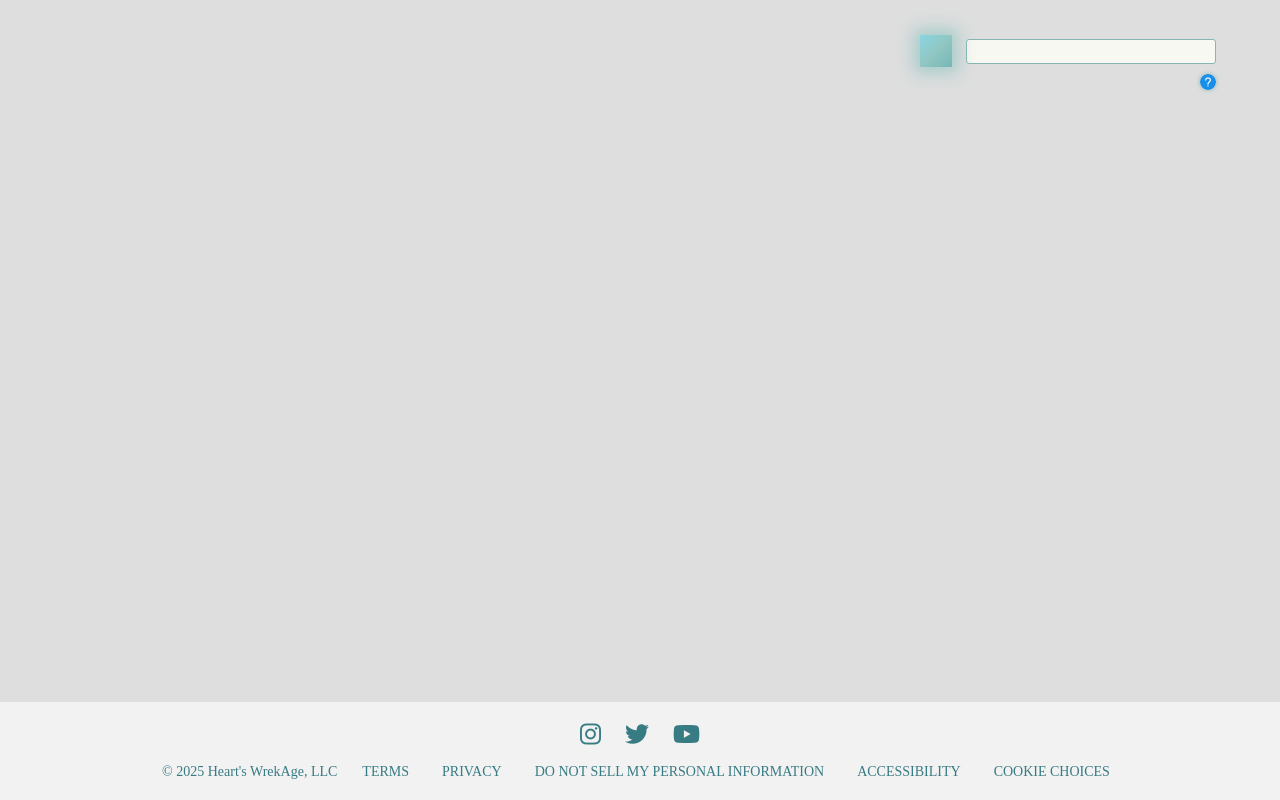
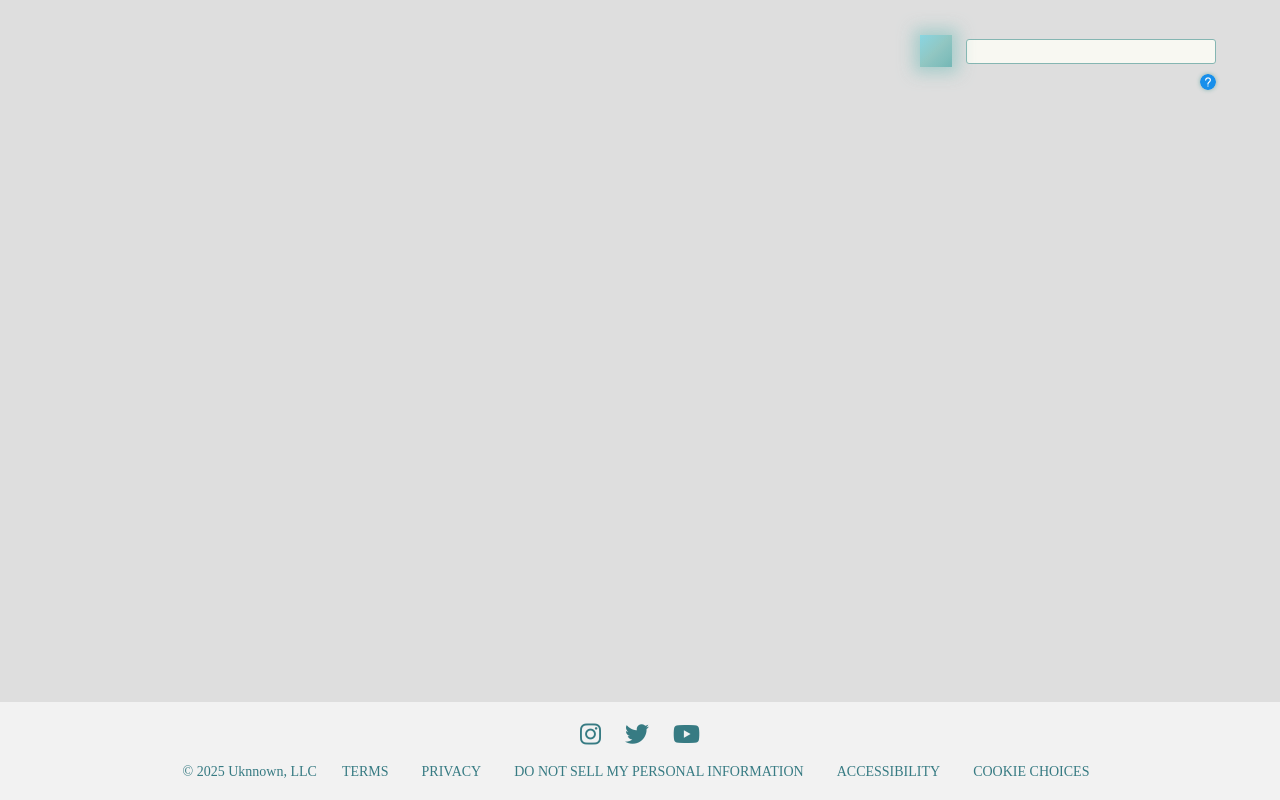
Before and after one commit to rexangless/folder-black, a plain HTML site: page index.html in a window 1280 px wide. Drawn offline with Linux system fonts and the light colour scheme; a web font is replaced by a local one.

Commit message:
Update index.html

```diff
--- a/index.html
+++ b/index.html
@@ -583,7 +583,7 @@ Thank you for being part of our journey.
         document.addEventListener('DOMContentLoaded', function() {
             const yearSpan = document.getElementById('copyright-year')
             const currentYear = new Date().getFullYear();
-            yearSpan.innerHTML = `&copy; ${currentYear} Heart's WrekAge, LLC`;
+            yearSpan.innerHTML = `&copy; ${currentYear} Uknnown, LLC`;
         });
     </script>
 </body>
```
